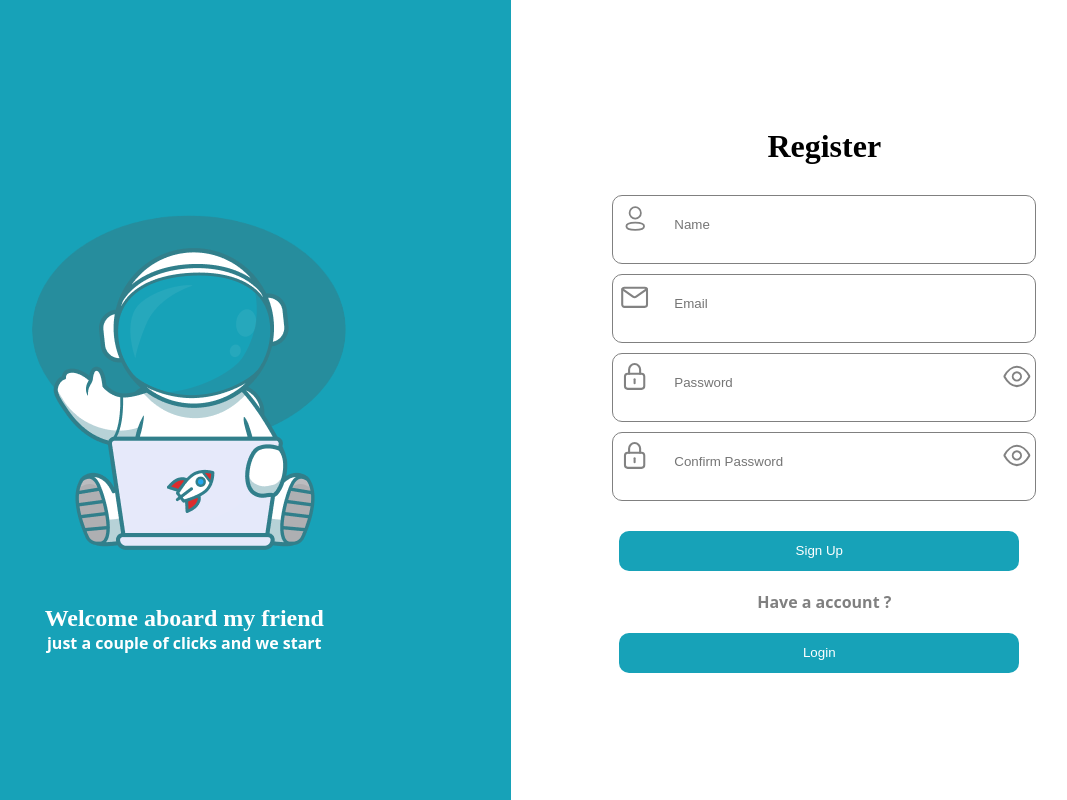
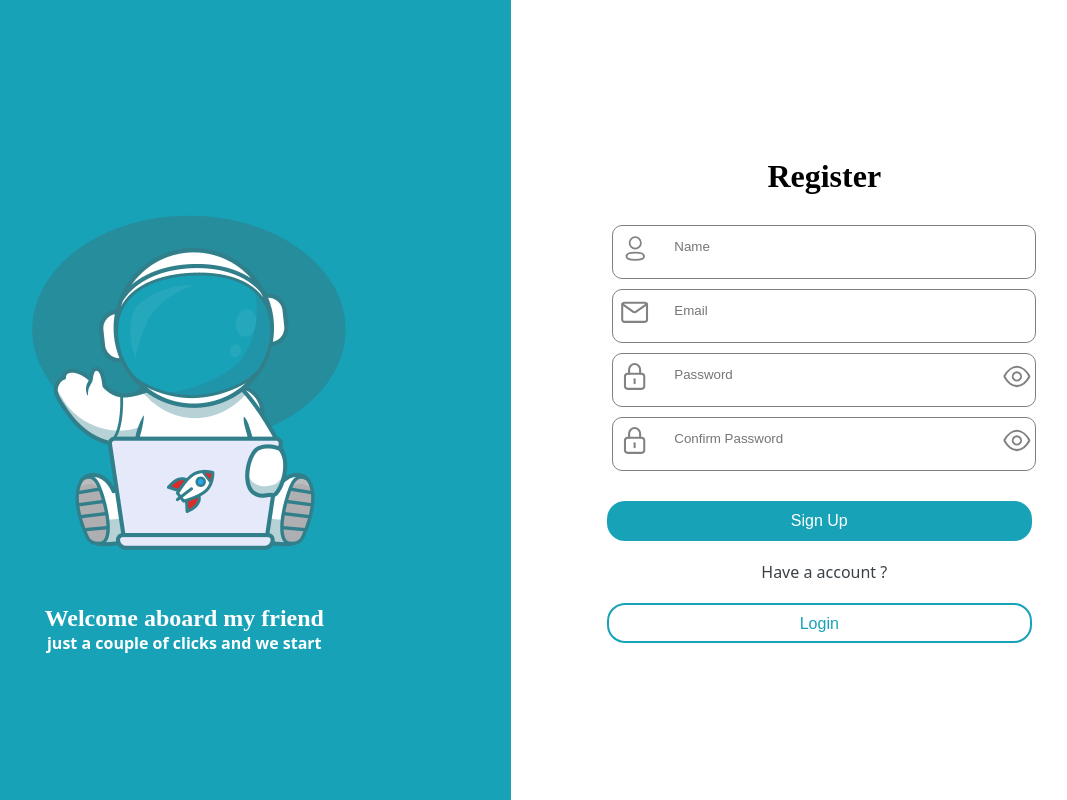
Before and after one commit to Jaydeepwakade/Taskmanager, a React (Vite) app: page /signup in a window 1280 px wide. Shown: the whole page, without its empty margins (142-1209 px from the left). Built offline with nearby package versions, Linux system fonts and the light colour scheme.

Commit message:
desgin done

```diff
--- a/src/Componets/Dasboardpages/board/Board.jsx
+++ b/src/Componets/Dasboardpages/board/Board.jsx
@@ -16,6 +16,7 @@ import Editmodal from "../../Modal/editdatamodal/Editmodal";
 import Ellipse2 from "../../../assets/Ellipse2.svg";
 import blue from "../../../assets/blue.svg";
 import green from "../../../assets/green.svg";
+import people from "../../../assets/people.svg";
 
 function Board() {
   const [name, setName] = useState("");
@@ -191,8 +192,18 @@ function Board() {
   return (
     <div className={Style.container}>
       <div className={Style.header}>
-        <h2>Welcome! {name}</h2>
-        <h2>Board</h2>
+         <div>
+         <h2>Welcome! {name}</h2>
+
+          <div className={Style.addpeople}>
+          <h2>Board</h2>
+          <button> <img src={people} alt="" /> Add people</button>
+          </div>
+
+         </div>
+
+
+
       </div>
       <ConfirmationModal
         isOpen={isOpen && popupType === "DELETE"}
--- a/src/Componets/Dasboardpages/board/Board.module.css
+++ b/src/Componets/Dasboardpages/board/Board.module.css
@@ -13,10 +13,30 @@
 .header {
   display: flex;
   flex-direction: column;
-  gap: 20px;
+  gap: 40px;
   font-size: 20.4px;
   font-style: normal;
   font-weight: 600;
+}
+
+.header button{
+
+height: 40px;
+border: none;
+background-color: white;
+text-align: center;
+text-align: center;
+font-size: 16px;
+
+}
+.header button img{
+  height: 20px;
+}
+.addpeople{
+  display: flex;
+  align-items: center;
+  margin-top: 30px;
+  gap: 40px;
 }
 .header h2{
   margin-top: 10px;
--- a/src/Componets/Login_&_Signup/Login/Login.module.css
+++ b/src/Componets/Login_&_Signup/Login/Login.module.css
@@ -26,6 +26,7 @@
     border: 1PX SOLID grey;
     align-items: center;
     height: 35px;
+    width: 416px;
 
     /* box-shadow: rgba(0, 0, 0, 0.02) 0px 1px 3px 0px, rgba(27, 31, 35, 0.15) 0px 0px 0px 1px; */
 }
@@ -33,6 +34,7 @@ span {
 
     height: 30px;
     width: 30px;
+    margin-bottom: 8px;
 }
 
 .inputDiv input {
@@ -52,9 +54,11 @@ span {
 .btndiv {
     display: flex;
     flex-direction: column;
-    gap: 10px;
     align-items: center;
     justify-content: center;
+
+    width: 400px;
+    gap: 20px;
 
 }
 
@@ -63,19 +67,24 @@ span {
     padding: 10px;
     border: none;
     font-size: 16px;
-    border-radius: 20px;
+    border-radius: 18px;
     color: white;
-    width: 400px;
+    width: 425px;
     height: 40px;
 }
 .regbtn{
     background-color: rgb(255, 255, 255);
-     border: 2px solid  #17a2b8;
+
     padding: 10px;
     border: none;
     font-size: 16px;
-    border-radius: 20px;
-    color: white;
-    width: 400px;
+    border-radius: 18px;
+    color: #17a2b8;
+    width: 425px;
     height: 40px;
+    border: 2px solid  #17a2b8;
 }
+ .loginDiv p{
+  font-weight: 400;
+  color: rgb(58, 65, 71);
+}
--- a/src/Componets/Login_&_Signup/Signup/Signup.jsx
+++ b/src/Componets/Login_&_Signup/Signup/Signup.jsx
@@ -142,11 +142,11 @@ function Signup() {
         </form>
 
         <div className={Style.btndiv}>
-        <button onClick={handleSignup}>Sign Up</button>
+        <button className={Style.loginbtn} onClick={handleSignup}>Sign Up</button>
             <p>Have a account ?</p>
 
 
-            <button onClick={handleLogin}>Login</button>
+            <button className={Style.regbtn} onClick={handleLogin}>Login</button>
           </div>
       </div>
     </div>
--- a/src/Componets/Login_&_Signup/Signup/signup.module.css
+++ b/src/Componets/Login_&_Signup/Signup/signup.module.css
@@ -38,9 +38,11 @@
 }
 
 .inputDiv input {
+  height: 0px;
   border: none;
   width: 300px;
   outline: none;
+
 }
 
 .mainDiv {
@@ -59,16 +61,29 @@
 
 }
 
-.btndiv button {
+.loginbtn{
   background-color: #17a2b8;
-  padding: 5px;
+  padding: 10px;
   border: none;
-  border-radius: 10px;
+  font-size: 16px;
+  border-radius: 18px;
   color: white;
-  width: 400px;
+  width: 425px;
   height: 40px;
 }
+.regbtn{
+  background-color: rgb(255, 255, 255);
 
-.btndiv p{
-    color: gray;
+  padding: 10px;
+  border: none;
+  font-size: 16px;
+  border-radius: 18px;
+  color: #17a2b8;
+  width: 425px;
+  height: 40px;
+  border: 2px solid  #17a2b8;
 }
+.loginDiv p{
+font-weight: 400;
+color: rgb(58, 65, 71);
+}
```
Also changed, not shown: src/assets/people.svg (added).
